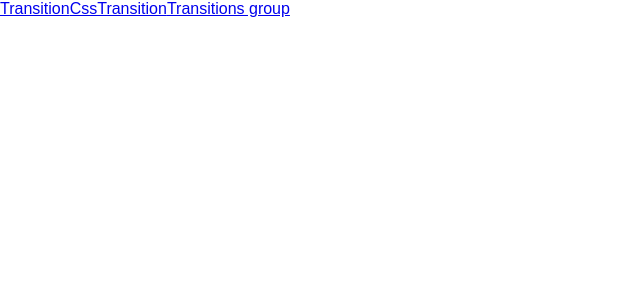
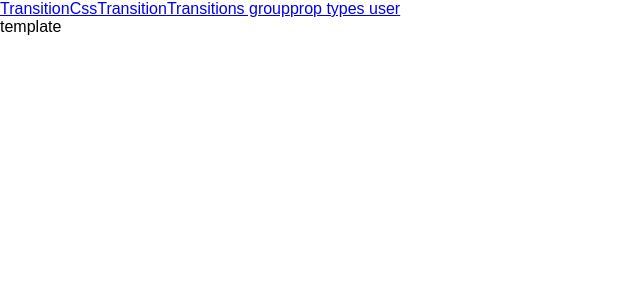
Before and after one commit to PopovDmytro/study_react, a React app: page /user in a window 1280 px wide. Shown: the top 300 px of the page, without its empty margins (0-640 px from the left). Built offline with nearby package versions, Linux system fonts and the light colour scheme.

Commit message:
PropTypes props-types package

```diff
--- a/src/App.js
+++ b/src/App.js
@@ -4,6 +4,8 @@ import {BrowserRouter, Route, NavLink} from 'react-router-dom';
 import CssTransition from './components/CssTransition'
 import Tgoup from './components/Tgroup'
 import TransitionComponent from './components/Transition'
+//
+import User from './components/user'
 
 // Styles
 import './styles/App.css';
@@ -16,10 +18,12 @@ const App = () => {
                     <NavLink to="/transition">Transition</NavLink>
                     <NavLink to="/csstransition">CssTransition</NavLink>
                     <NavLink to="/group">Transitions group</NavLink>
+                    <NavLink to="/user">prop types user</NavLink>
                 </div>
                 <Route path="/transition" component={TransitionComponent} />
                 <Route path="/csstransition" component={CssTransition} />
                 <Route path="/group" component={Tgoup} />
+                <Route path="/user" component={User} />
             </div>
         </BrowserRouter>
     );
--- /dev/null
+++ b/src/components/user.js
@@ -0,0 +1,28 @@
+import React, {Component} from 'react';
+
+//
+import UserTemplate from './user_template';
+
+class User extends Component {
+
+    state = {
+        name: "Francis",
+        lastname: "Jones",
+        age: 25,
+        hobbies: ['run', 'jump'],
+        spanish: false,
+        message(){console.log("message")},
+        car: {brand: "Ford", model: "Focus"},
+        mother: "Women"
+    };
+
+    render() {
+        return (
+            <div>
+                <UserTemplate {...this.state} />
+            </div>
+        );
+    }
+}
+
+export default User;
--- /dev/null
+++ b/src/components/user_template.js
@@ -0,0 +1,34 @@
+import React from 'react';
+import PropTypes from 'prop-types';
+
+const UserTemplate = (props) => {
+    return (
+        <div>
+            template
+        </div>
+    );
+};
+
+UserTemplate.propTypes = {
+    // name: PropTypes.oneOf(['Francis', 'Steve']),
+    name: PropTypes.oneOfType([
+        PropTypes.string,
+        PropTypes.number,
+        PropTypes.oneOf(["Francis", "AnotherVariant"])
+    ]),
+    lastname: PropTypes.string,
+    age: PropTypes.number,
+    // hobbies: PropTypes.array,
+    hobbies: PropTypes.arrayOf(PropTypes.string),
+    spanish: PropTypes.bool,
+    message: PropTypes.func,
+    car: PropTypes.object,
+    // mother: PropTypes.string.isRequired
+    mother: function (props, propsName, componentName) {
+        if(props[propsName] !== "Jane") {
+          return new Error(`the name ${props[propsName]} is incorrect, should be ... !`);
+        }
+    }
+};
+
+export default UserTemplate;
```
